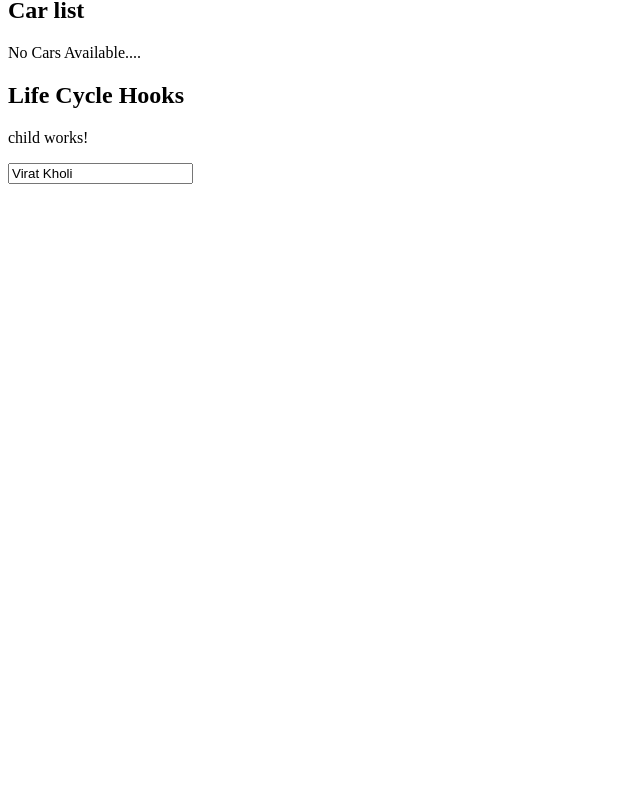
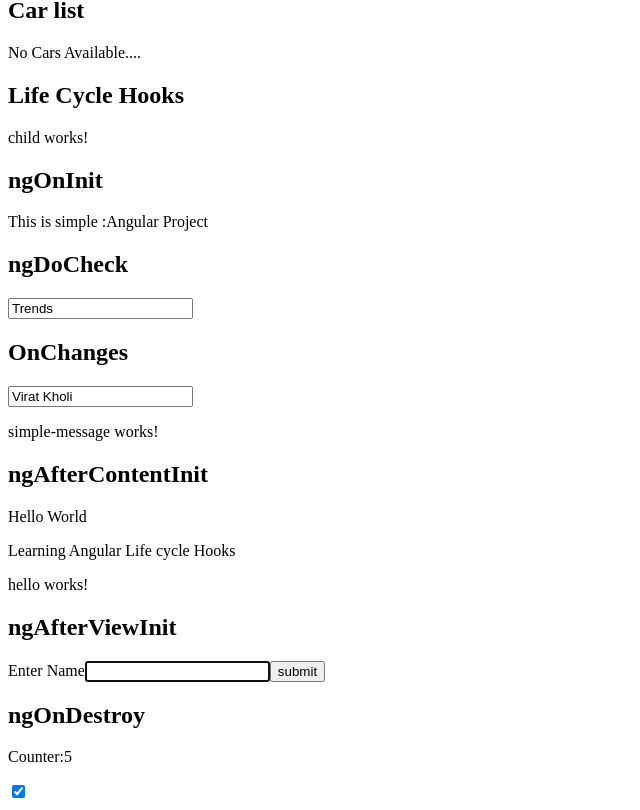
Before and after one commit to bebicknobel/Angular_OffRep, an Angular app: page / in a window 1280 px wide. Shown: the part 1456-2266 px from the top of the page, without its empty margins (0-640 px from the left). Before the commit the page ends 1648 px from the top, so only its background shows below. Built offline with nearby package versions, Linux system fonts and the light colour scheme.

Commit message:
Life Cycle Hooks

```diff
--- a/src/app/app.component.html
+++ b/src/app/app.component.html
@@ -88,5 +88,20 @@
 
 <h2>Life Cycle Hooks</h2>
 <app-child [items]="itemsList" [players]="playerName"> </app-child>
+<h2>OnChanges</h2>
+<input type="text" [(ngModel)]="playerName"/>
 
-<input type="text" [(ngModel)]="playerName"/>
+
+<app-simple-message>
+    <p #messageContent>Hello World</p>
+    <p #messageContent>Learning Angular Life cycle Hooks</p>
+</app-simple-message>
+
+
+
+@if(showME){
+<app-hello></app-hello>
+}
+
+
+<input type="checkbox" [(ngModel)]="showME"/>
--- a/src/app/app.component.ts
+++ b/src/app/app.component.ts
@@ -6,10 +6,13 @@ import { HighlightDirective } from './highlight.directive';
 import { FormComponent } from './form/form.component';
 import { ListComponent } from './list/list.component';
 import { ChildComponent } from "./child/child.component";
+import { SimpleMessageComponent } from "./simple-message/simple-message.component";
+import { HelloComponent } from "./hello/hello.component";
 
 @Component({
   selector: 'app-root',
-  imports: [RouterOutlet, FormsModule, CommonModule, HighlightDirective, FormComponent, ListComponent, ChildComponent],
+  imports: [RouterOutlet, FormsModule, CommonModule, HighlightDirective, FormComponent, ListComponent, ChildComponent,
+    SimpleMessageComponent, HelloComponent],
   templateUrl: './app.component.html',
   styleUrl: './app.component.css'
 })
@@ -64,4 +67,6 @@ export class AppComponent {
     ]
 
      playerName='Virat Kholi';
+
+   showME=true;
 }
--- a/src/app/child/child.component.html
+++ b/src/app/child/child.component.html
@@ -1 +1,7 @@
 <p>child works!</p>
+<h2>ngOnInit</h2>
+<p>This is simple :{{messages}}</p>
+
+<h2>ngDoCheck</h2>
+
+<input type="text" [(ngModel)]="shop"/><br>
--- a/src/app/child/child.component.ts
+++ b/src/app/child/child.component.ts
@@ -1,17 +1,21 @@
-import { Component, Input, OnChanges, SimpleChanges } from '@angular/core';
+import { Component, DoCheck, Input, OnChanges, OnInit, SimpleChanges } from '@angular/core';
+import { FormsModule } from '@angular/forms';
 
 @Component({
   selector: 'app-child',
-  imports: [],
+  imports: [FormsModule],
   templateUrl: './child.component.html',
   styleUrl: './child.component.css'
 })
-export class ChildComponent  implements OnChanges{
+export class ChildComponent  implements OnChanges,OnInit,DoCheck{
 
   @Input() items:any[]=[];
 
   @Input() players:string='';
 
+   messages:string='';
+
+     shop:string='Trends'
   ngOnChanges(changes: SimpleChanges): void {
 
     if(changes['items']){
@@ -23,4 +27,13 @@ export class ChildComponent  implements OnChanges{
     }
   }
 
+  ngOnInit(): void {
+    this.messages='Angular Project'
+  }
+
+
+  ngDoCheck(): void {
+    console.log('Chhanges');
+  }
+
 }
--- /dev/null
+++ b/src/app/hello/hello.component.html
@@ -0,0 +1,18 @@
+<p>hello works!</p>
+<h2>ngAfterViewInit</h2>
+<div>
+    <label>Enter Name</label>
+    <input type="text" id="nameInput" #nameInput/>
+    <button>submit</button>
+</div>
+
+<!-- <h2>ngOnDestroy</h2>
+
+@if(showMe){
+    <p>Counter:{{counter}}</p>
+}
+
+<label>showHello</label><input type="checkbox" [(ngModel)]="showMe"/> -->
+
+<h2>ngOnDestroy</h2>
+<p>Counter:{{counter}}</p>
--- /dev/null
+++ b/src/app/hello/hello.component.ts
@@ -0,0 +1,43 @@
+import { AfterViewInit, Component, ElementRef, OnDestroy, OnInit, ViewChild } from '@angular/core';
+import { FormsModule } from '@angular/forms';
+
+@Component({
+  selector: 'app-hello',
+  imports: [FormsModule],
+  templateUrl: './hello.component.html',
+  styleUrl: './hello.component.css'
+})
+export class HelloComponent implements AfterViewInit,OnInit,OnDestroy{
+
+  @ViewChild('nameInput') nameInputs!:ElementRef
+
+  ngAfterViewInit(): void {
+
+    this.nameInputs.nativeElement.focus();
+    console.log('Input Focused');
+  }
+
+   counter:number=0;
+   private intervalId:any;
+  // showMe=true;
+
+   //Starts the Timer
+  ngOnInit(): void {
+
+   this.intervalId= setInterval(()=>{
+
+          this.counter++;
+
+    },1000);
+    console.log('Interval Id :',this.intervalId);
+  }
+
+  //Clear the Timer
+  ngOnDestroy(): void {
+
+      clearInterval(this.intervalId);
+      console.log('onDestroy Timer Stopped');
+  }
+
+
+}
--- /dev/null
+++ b/src/app/simple-message/simple-message.component.html
@@ -0,0 +1,6 @@
+<p>simple-message works!</p>
+
+<h2>ngAfterContentInit</h2>
+<div class="message-box">
+    <ng-content></ng-content>
+</div>
--- /dev/null
+++ b/src/app/simple-message/simple-message.component.ts
@@ -0,0 +1,21 @@
+import { AfterContentInit, Component, ContentChildren, ElementRef, QueryList } from '@angular/core';
+
+@Component({
+  selector: 'app-simple-message',
+  imports: [],
+  templateUrl: './simple-message.component.html',
+  styleUrl: './simple-message.component.css'
+})
+export class SimpleMessageComponent implements AfterContentInit{
+
+  @ContentChildren('messageContent') messageElements! :QueryList<ElementRef>
+
+
+  ngAfterContentInit(): void {
+
+    this.messageElements.forEach((Element)=>{
+
+      console.log('Property Content',Element.nativeElement.textContent);
+    });
+  }
+}
```
Also changed, not shown: src/app/hello/hello.component.css (added), src/app/simple-message/simple-message.component.css (added), 2 other files (tests, documents, lock files or other folders).
